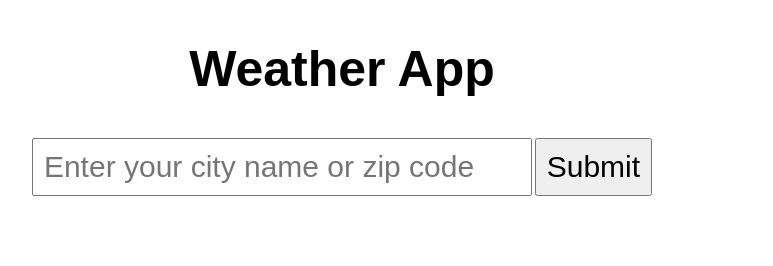
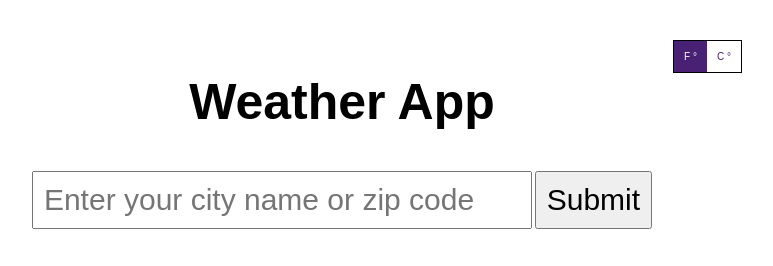
Before and after one commit to seraph404/weather-app, a website built with webpack: page src/template.html in a window 1280 px wide. Shown: the whole page, without its empty margins (298-1071 px from the left). Built offline with nearby package versions, Linux system fonts and the light colour scheme; some icons are missing.

Commit message:
Add HTML and styling for Fahrenheit or Celsius toggle

```diff
--- a/src/styles.css
+++ b/src/styles.css
@@ -1,6 +1,6 @@
 :root {
   --font-color: #464646;
-  --accent-color: #purple;
+  --accent-color: rgb(72, 33, 116);
 }
 
 * {
@@ -55,3 +55,31 @@ html {
   font-size: 10rem;
   line-height: 16rem;
 }
+/* temperature toggle */
+
+.toggle-wrapper {
+  display: flex;
+  justify-content: flex-end;
+}
+
+.temperature-toggle {
+  display: inline-flex;
+  background: #fff;
+  border: 1px solid black;
+  justify-content: flex-end;
+}
+
+.temperature-toggle input[type="radio"] {
+  display: none;
+}
+
+.temperature-toggle label {
+  padding: 10px 10px;
+  cursor: pointer;
+  color: var(--accent-color);
+}
+
+.temperature-toggle input[type="radio"]:checked + label {
+  background: var(--accent-color);
+  color: #fff;
+}
--- a/src/template.html
+++ b/src/template.html
@@ -11,6 +11,14 @@
   </head>
   <body>
     <div class="container">
+      <div class="toggle-wrapper">
+        <div class="temperature-toggle">
+          <input type="radio" id="fahrenheit" name="toggle" checked />
+          <label for="fahrenheit">F &deg;</label>
+          <input type="radio" id="celsius" name="toggle" />
+          <label for="celsius">C &deg;</label>
+        </div>
+      </div>
       <h1>Weather App</h1>
       <div class="input">
         <form>
```
